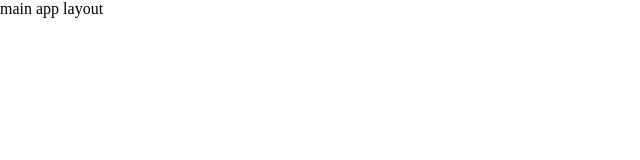
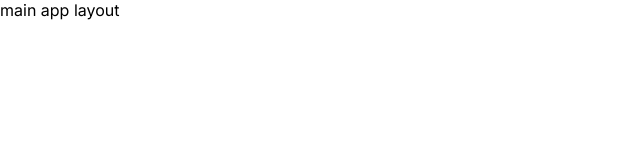
Before and after one commit to mhdalihoria/TekkenTactician---Admin-Panel, a React (Vite) app in the folder frontend - AP/: page / in a window 1280 px wide. Shown: the top 160 px of the page, without its empty margins (0-640 px from the left). Built offline with nearby package versions, Linux system fonts and the light colour scheme.

Commit message:
Adding Font-family

```diff
--- a/frontend - AP/src/index.css
+++ b/frontend - AP/src/index.css
@@ -1,4 +1,5 @@
 *{
     margin: 0;
     padding: 0;
+    font-family: "inter", "sans-serif";
 }
```
